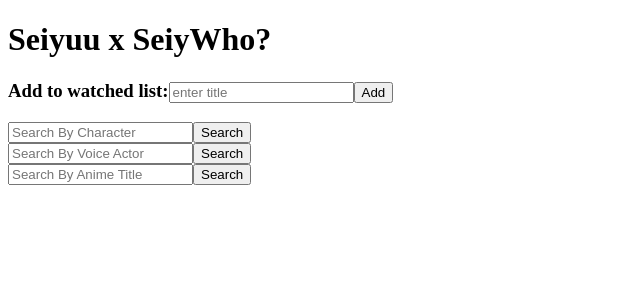
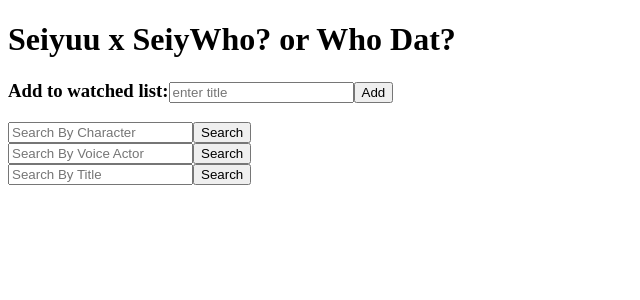
Before and after one commit to wrightaq/AnimeTrackerAPI, a React (Create React App) app in the folder anime-tracker/: page / in a window 1280 px wide. Shown: the top 300 px of the page, without its empty margins (0-640 px from the left). Built offline with nearby package versions, Linux system fonts and the light colour scheme.

Commit message:
simplify conditional component rendering and create reusable functions

```diff
--- a/anime-tracker/src/App.js
+++ b/anime-tracker/src/App.js
@@ -1,95 +1,141 @@
-//header background could be scrolling images of things on watched list
-//maybe add a feature to add own information if api can't find the anime
-//need to deal with casing and mispelling of inputs
-//searches should have a dropdown of suggested choices
-//maybe add feature to see other things actor is in that haven't watched yet
-//maybe add a seiyuu birthday feature
+// //header background could be scrolling images of things on watched list
+// //maybe add a feature to add own information if api can't find the anime
+// //need to deal with casing and mispelling of inputs
+// //searches should have a dropdown of suggested choices
+// //maybe add feature to see other things actor is in that haven't watched yet
+// //maybe add a seiyuu birthday feature
 
-import React from 'react';
-import { useState } from 'react';
+import React, {useState, Suspense} from 'react';
 import { useQuery, gql } from "@apollo/client";
-import CharactersByTitle from "./components/CharactersByTitle.jsx";
-import CharactersByActor from "./components/CharactersByActor.jsx";
-import ActorByCharacter from "./components/ActorByCharacter.jsx";
-
+// import CharactersByTitle from "./components/CharactersByTitle.jsx";
+// import CharactersByActor from "./components/CharactersByActor.jsx";
+// import ActorByCharacter from "./components/ActorByCharacter.jsx";
 
 const App = () => {
+  const [component, setComponent] = useState(null);
+  const [input, setInput] = useState('');
+  const [search, setSearch] = useState('');
 
-  const [input, setInput] = useState('');
-  const [titlesearch, setTitleSearch] = useState('');
-  const [actorsearch, setActorSearch] = useState('');
-  const [charactersearch, setCharacterSearch] = useState('');
-  const [flag, setFlag] = useState(false);
-  const [page, setPage] = useState('');
+  const LoadComponent = location => {
+    const Component = React.lazy(() => import(`./components/${location}.jsx`));
+    setComponent(<Component search={search}/>);
+  };
 
-
-  const handleChange = (event) => {
+  const handleInput = (event) => {
     setInput(event.target.value);
   };
 
-  // const handlePage = (event) => {
-  //   setPage(event.target.name)
-  //   if (page === )
-  // }
-  const handleClick = () => {
-    // setSearch(input);
-    // setFlag(!flag);
+  const handleSearch = (event) => {
+    setSearch(event.target.value);
+    console.log("initial search:", search)
+    LoadComponent(event.target.name);
+
   };
-
-  const handleActorSearch = () => {
-    setActorSearch(input);
-    setFlag(!flag);
-  }
-
-  const handleTitleSearch = () => {
-    setTitleSearch(input);
-    setFlag(!flag);
-  }
-
-  const handleCharacterSearch = () => {
-    setCharacterSearch(input);
-    setFlag(!flag);
-  }
 
   return (
     <React.Fragment>
       <h1>
-        Seiyuu x SeiyWho?
+        Seiyuu x SeiyWho? or Who Dat?
       </h1>
       <h3>
         Add to watched list:
         <input placeholder='enter title'></input>
         <button>Add</button>
       </h3>
-      <div>
-        <input placeholder='Search By Character' onChange={handleChange}></input>
-        <button name='characterView' onClick={handleCharacterSearch}>Search</button>
+      <Suspense fallback={<div>Loading...</div>}>
         <div>
-          {flag ?
-            <div>
-              <ActorByCharacter search={charactersearch}/>
-            </div> : null}
+          <input placeholder='Search By Character' onChange={handleInput}></input>
+          <button name='ActorByCharacter' value={input} onClick={handleSearch}>Search</button>
         </div>
+        <div>
+          <input placeholder='Search By Voice Actor' onChange={handleInput}></input>
+          <button name='CharactersByActor' onClick={handleSearch}>Search</button>
+        </div>
+        <div>
+          <input placeholder='Search By Title' onChange={handleInput}></input>
+          <button name='CharactersByTitle' onClick={handleSearch}>Search</button>
+        </div>
+        {component}
+      </Suspense>
+    </React.Fragment>
+  )
+}
+// const App = () => {
+//   const [input, setInput] = useState('');
+//   const [titlesearch, setTitleSearch] = useState('');
+//   const [actorsearch, setActorSearch] = useState('');
+//   const [charactersearch, setCharacterSearch] = useState('');
+//   const [flag, setFlag] = useState(false);
+//   const [page, setPage] = useState('');
 
-        <input placeholder='Search By Voice Actor' onChange={handleChange}></input>
-        <button name='actorView' onClick={handleActorSearch}>Search</button>
-        <div>
-          {flag ?
-            <div>
-              <CharactersByActor search={actorsearch}/>
-            </div> : null}
-        </div>
-        <input placeholder='Search By Anime Title' onChange={handleChange}></input>
-        <button name='titleView' onClick={handleTitleSearch}>Search</button>
-        <div>
-          {flag ?
-            <div>
-              <CharactersByTitle search={titlesearch}/>
-            </div> : null}
-        </div>
-      </div>
-    </React.Fragment>
-  );
-}
+
+//   const handleChange = (event) => {
+//     setInput(event.target.value);
+//   };
+
+//   // const handlePage = (event) => {
+//   //   setPage(event.target.name)
+//   //   if (page === )
+//   // }
+//   const handleClick = () => {
+//     // setSearch(input);
+//     // setFlag(!flag);
+//   };
+
+//   const handleActorSearch = () => {
+//     setActorSearch(input);
+//     setFlag(!flag);
+//   }
+
+//   const handleTitleSearch = () => {
+//     setTitleSearch(input);
+//     setFlag(!flag);
+//   }
+
+//   const handleCharacterSearch = () => {
+//     setCharacterSearch(input);
+//     setFlag(!flag);
+//   }
+
+//   return (
+//     <React.Fragment>
+//       <h1>
+//         Seiyuu x SeiyWho?
+//       </h1>
+//       <h3>
+//         Add to watched list:
+//         <input placeholder='enter title'></input>
+//         <button>Add</button>
+//       </h3>
+//       <div>
+//         <input placeholder='Search By Character' onChange={handleChange}></input>
+//         <button name='characterView' onClick={handleCharacterSearch}>Search</button>
+//         <div>
+//           {flag ?
+//             <div>
+//               <ActorByCharacter search={charactersearch}/>
+//             </div> : null}
+//         </div>
+
+//         <input placeholder='Search By Voice Actor' onChange={handleChange}></input>
+//         <button name='actorView' onClick={handleActorSearch}>Search</button>
+//         <div>
+//           {flag ?
+//             <div>
+//               <CharactersByActor search={actorsearch}/>
+//             </div> : null}
+//         </div>
+//         <input placeholder='Search By Anime Title' onChange={handleChange}></input>
+//         <button name='titleView' onClick={handleTitleSearch}>Search</button>
+//         <div>
+//           {flag ?
+//             <div>
+//               <CharactersByTitle search={titlesearch}/>
+//             </div> : null}
+//         </div>
+//       </div>
+//     </React.Fragment>
+//   );
+// }
 
 export default App;
```
